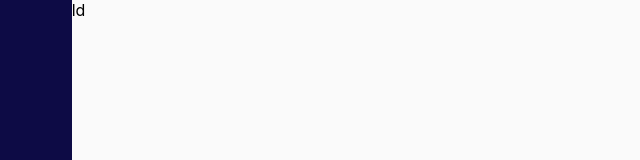
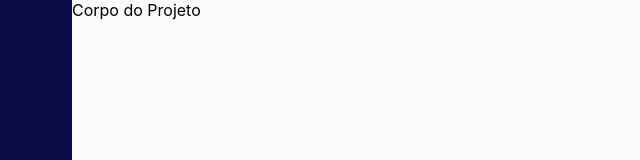
Before and after one commit to franciscoclavero/user-table, a Next.js app: page / in a window 1280 px wide. Shown: the top 160 px of the page, without its empty margins (0-640 px from the left). Built offline with nearby package versions, Linux system fonts and the light colour scheme.

Commit message:
feat: create style content area

```diff
--- a/pages/index.tsx
+++ b/pages/index.tsx
@@ -1,11 +1,13 @@
+import ContentMain from 'src/components/ContentMain';
+import Sidebar from '../src/components/Sidebar';
+
 import styled from '@/pages/index.module.css';
-import Sidebar from '../src/components/Sidebar';
 
 export default function Home() {
   return (
     <main className={styled.main}>
       <Sidebar />
-      <div>Hello world</div>
+      <ContentMain />
     </main>
-  )
-}
+  );
+};
--- a/src/components/ContentMain/index.tsx
+++ b/src/components/ContentMain/index.tsx
@@ -1,8 +1,8 @@
-import { styled } from "./style.module.css";
+import styled from "./style.module.css";
 
 const ContentMain = () => {
   return (
-    <section>
+    <section className={styled.content}>
       Corpo do Projeto
     </section>
   );
--- a/src/components/ContentMain/style.module.css
+++ b/src/components/ContentMain/style.module.css
@@ -0,0 +1,6 @@
+.content {
+  height: 100vh;
+  left: 72px;
+  position: absolute;
+  width: calc(100vw - 72px);
+}
```
